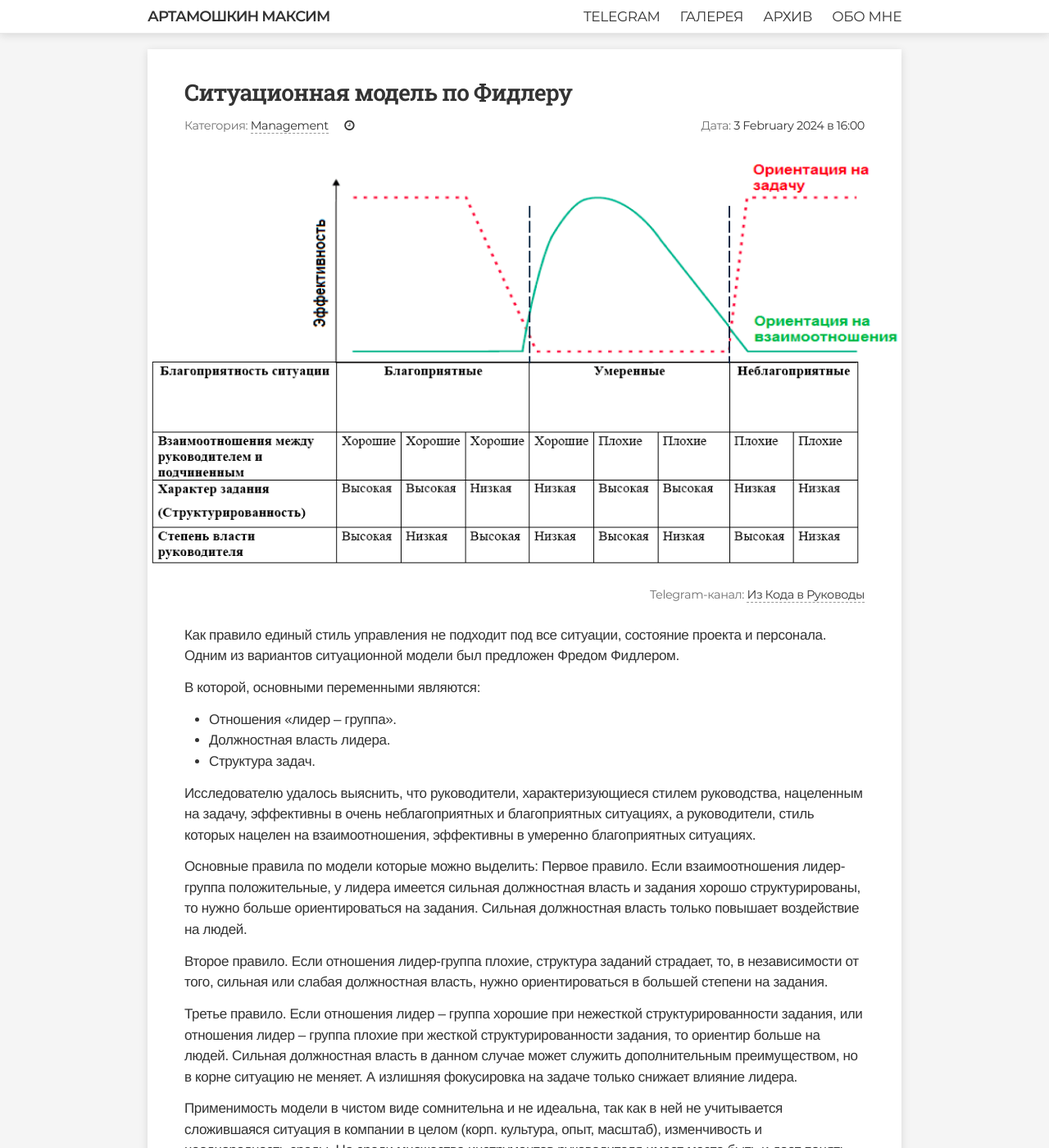
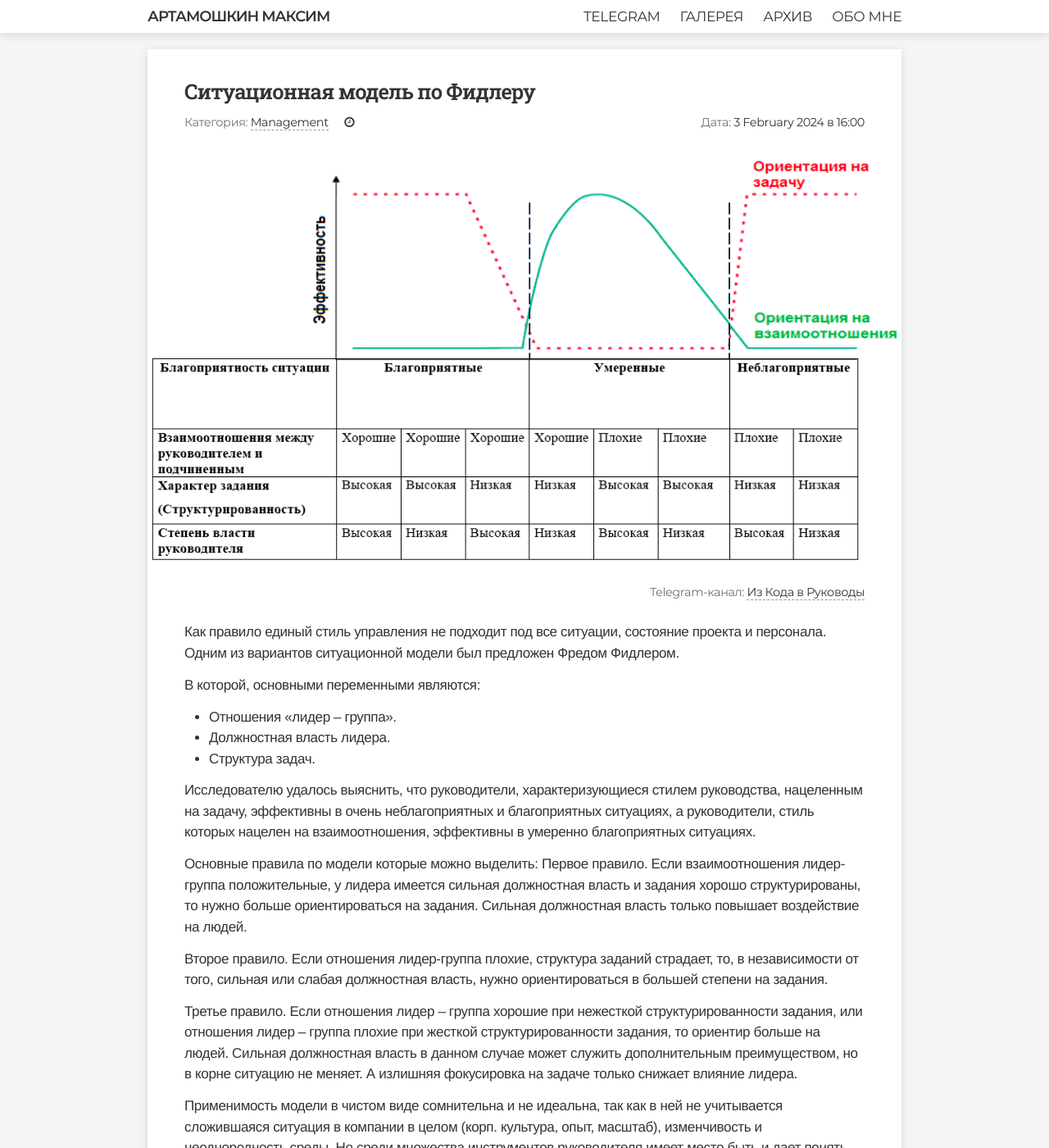
Before and after one commit to martamoshkin/blog.zverit.com, a Jekyll site: the page built from assets/2024-2-3-fidler-model.md, in a window 1280 px wide and 1400 px high. Shown: the whole window at 82% size. Built offline with Jekyll 4.4.1, drawn with Linux system fonts in a browser that asks for light colours; comment, search, counter and statistics services are not loaded.

Commit message:
Update _post.scss

```diff
--- a/_sass/_post.scss
+++ b/_sass/_post.scss
@@ -167,7 +167,7 @@ article {
 }
 
 .post-title {
-  font-size: 1.75rem;
+  // font-size: 1.75rem;
   letter-spacing: -1px;
   font-family: "Roboto Slab";
   // font-weight: 800;
```
